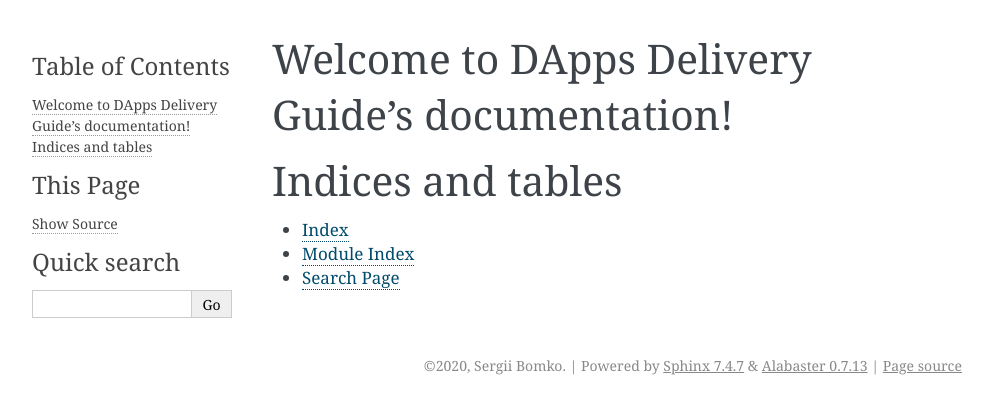
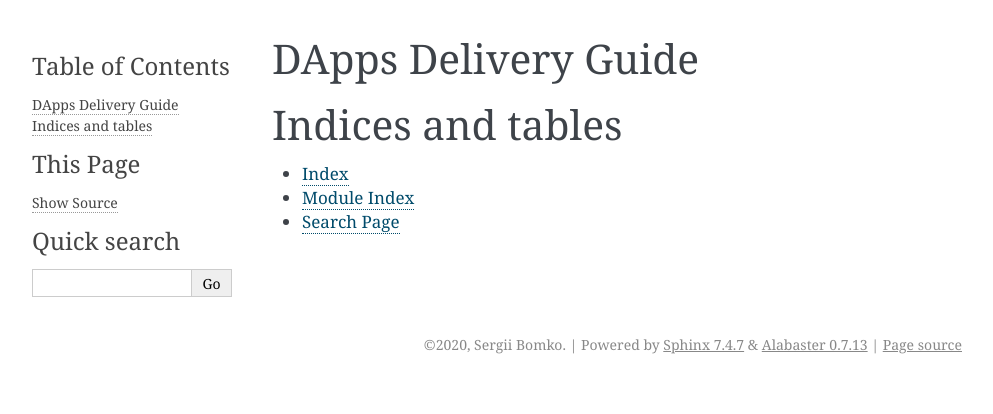
Before and after one commit to aquiladev/dapps-delivery-guide, a Sphinx documentation site: the page built from docs/index.rst, in a window 1280 px wide. Shown: the top 414 px of the page, without its empty margins (148-1141 px from the left). Built offline with Sphinx 7.4.7, drawn with Linux system fonts in a browser that asks for light colours; some of the changed lines change nothing that is shown.

```diff
--- a/docs/index.rst
+++ b/docs/index.rst
@@ -1,10 +1,5 @@
-.. DApps Delivery Guide documentation master file, created by
-   sphinx-quickstart on Sun Mar 15 11:25:33 2020.
-   You can adapt this file completely to your liking, but it should at least
-   contain the root `toctree` directive.
-
-Welcome to DApps Delivery Guide's documentation!
-================================================
+DApps Delivery Guide
+====================
 
 .. toctree::
    :maxdepth: 2
```
Also changed, not shown: 1 other file.
